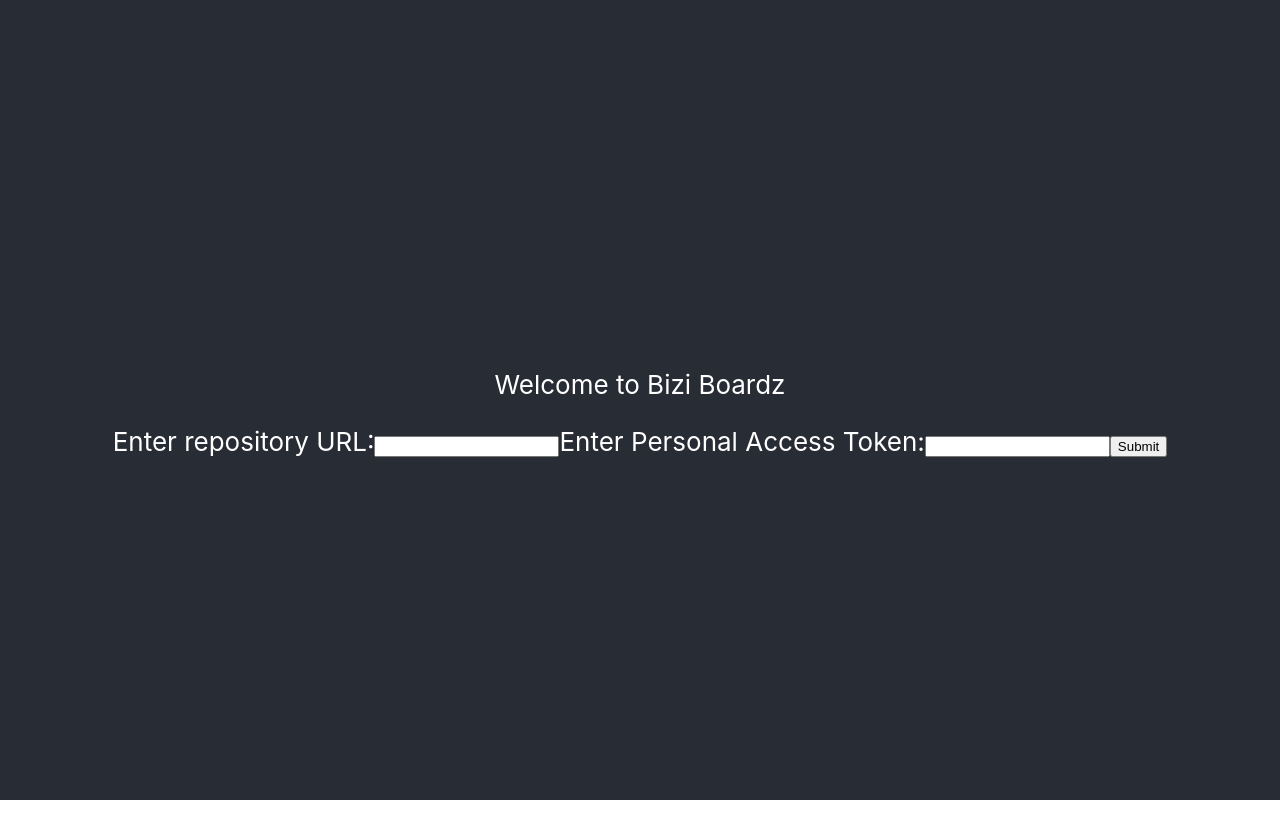
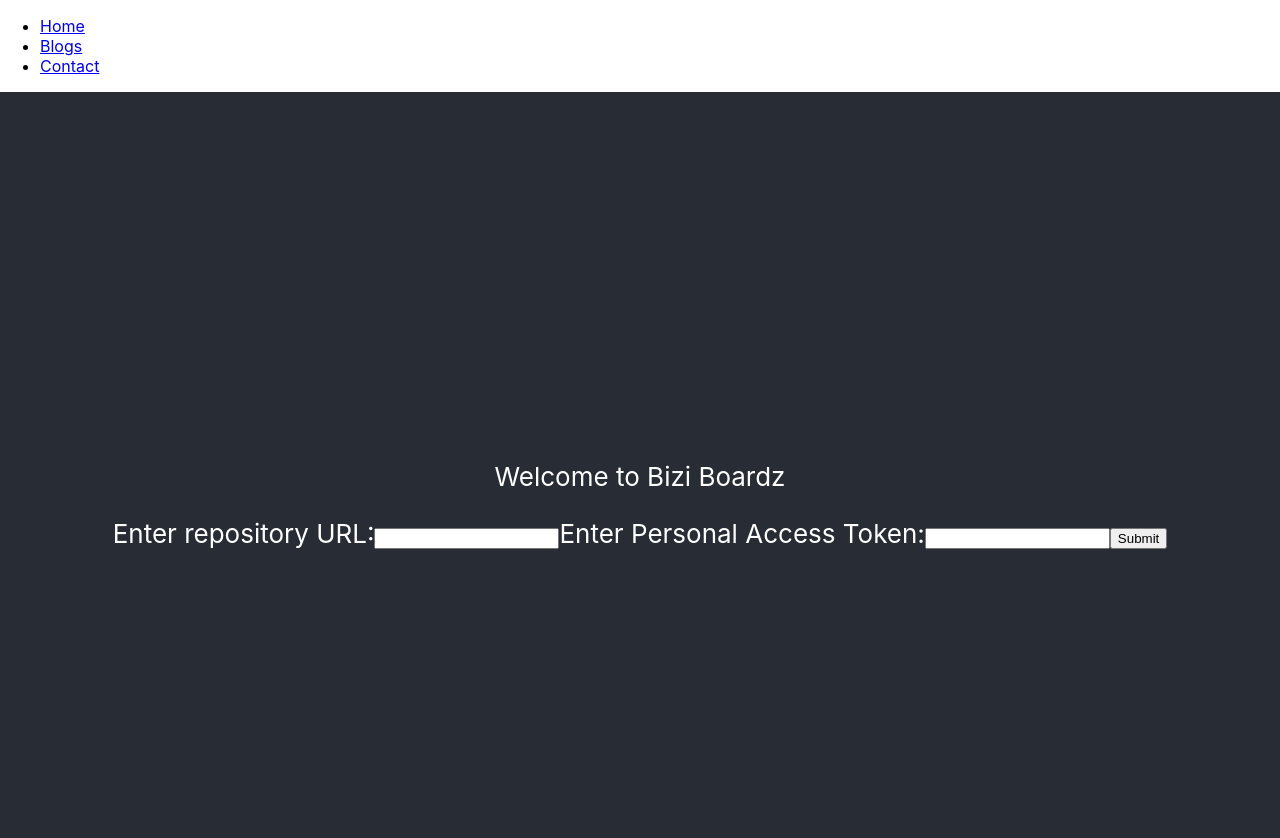
Before and after one commit to mcgourthynatwit/Busy-Boards, a React (Create React App) app in the folder bizi-boardz/: page / in a window 1280 px wide. Shown: the top 838 px of the page. Before the commit the page ends 800 px from the top, so only its background shows below. Built offline with nearby package versions, Linux system fonts and the light colour scheme.

Commit message:
Added router, Layout component for global nav bar

```diff
--- a/bizi-boardz/src/index.js
+++ b/bizi-boardz/src/index.js
@@ -1,14 +1,35 @@
 import React from 'react';
 import ReactDOM from 'react-dom/client';
+import { BrowserRouter, Routes, Route } from "react-router-dom";
 import './index.css';
-import App from './App';
+import './App.css';
+import Layout from './pages/Layout'
 import Login from './pages/Login';
+import Contact from './pages/Contact';
 import reportWebVitals from './reportWebVitals';
+
+export default function App() {
+  return (
+    <BrowserRouter>
+      <Routes>
+        <Route path="/" element={<Layout />}>
+          <Route index element={<Login />} />
+          <Route path="contact" element={<Contact />} />
+          {/*
+          <Route path="blogs" element={<Blogs />} />
+
+          <Route path="*" element={<NoPage />} />
+        */}
+        </Route>
+      </Routes>
+    </BrowserRouter>
+  );
+}
 
 const root = ReactDOM.createRoot(document.getElementById('root'));
 root.render(
   <React.StrictMode>
-    <Login />
+    <App />
   </React.StrictMode>
 );
 
--- /dev/null
+++ b/bizi-boardz/src/pages/Contact.js
@@ -0,0 +1,11 @@
+const Contact = () => {
+  return (
+    <>
+      <p>
+        Contact page
+      </p>
+    </>
+  )
+};
+
+export default Contact;
--- /dev/null
+++ b/bizi-boardz/src/pages/Layout.js
@@ -0,0 +1,25 @@
+import { Outlet, Link } from "react-router-dom";
+
+const Layout = () => {
+  return (
+    <>
+      <nav>
+        <ul>
+          <li>
+            <Link to="/">Home</Link>
+          </li>
+          <li>
+            <Link to="/blogs">Blogs</Link>
+          </li>
+          <li>
+            <Link to="/contact">Contact</Link>
+          </li>
+        </ul>
+      </nav>
+
+      <Outlet />
+    </>
+  )
+};
+
+export default Layout;
--- a/bizi-boardz/src/pages/Login.js
+++ b/bizi-boardz/src/pages/Login.js
@@ -1,9 +1,12 @@
 import React, { useState } from 'react';
+import { useNavigate } from "react-router-dom";
 
-function Login() {
+const Login = () => {
     const [url, setUrl] = useState('');
     const [token, setToken] = useState('');
     const [submittedUrl, setSubmittedUrl] = useState(null);
+    const navigate = useNavigate();
+
 
     const handleUrlChange = event => setUrl(event.target.value);
     const handleTokenChange = event => setToken(event.target.value);
@@ -11,6 +14,7 @@ function Login() {
     const handleSubmit = event => {
         event.preventDefault();
         setSubmittedUrl(url);
+        navigate("/contact");
     }
 
     return (
```
Also changed, not shown: bizi-boardz/package.json (+7 -4 lines).
